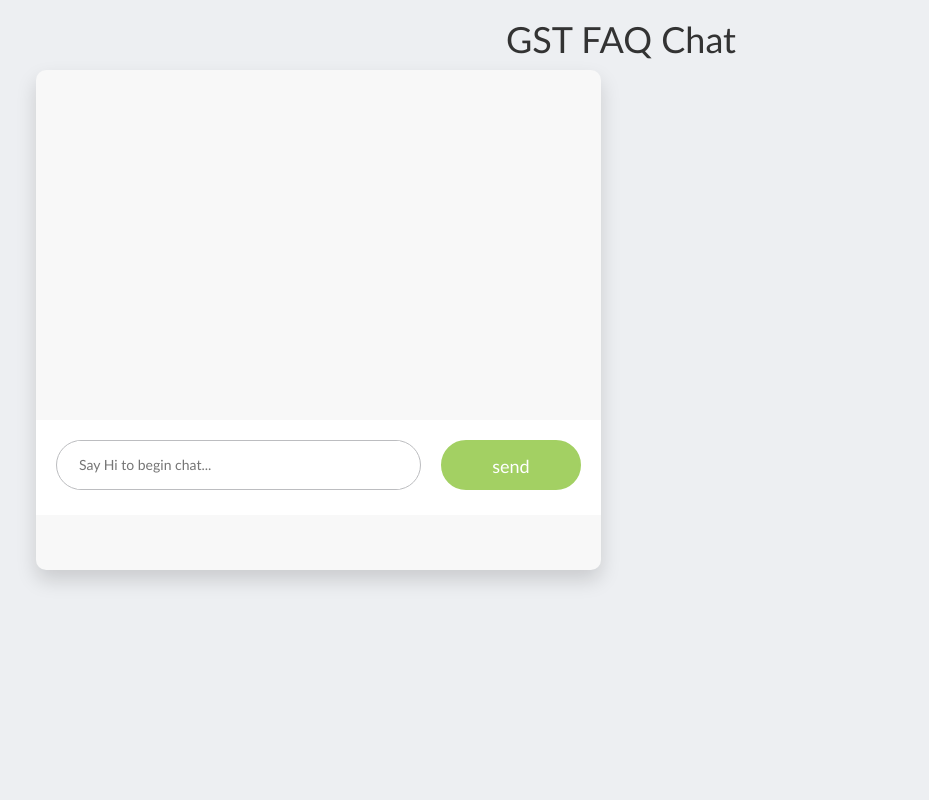
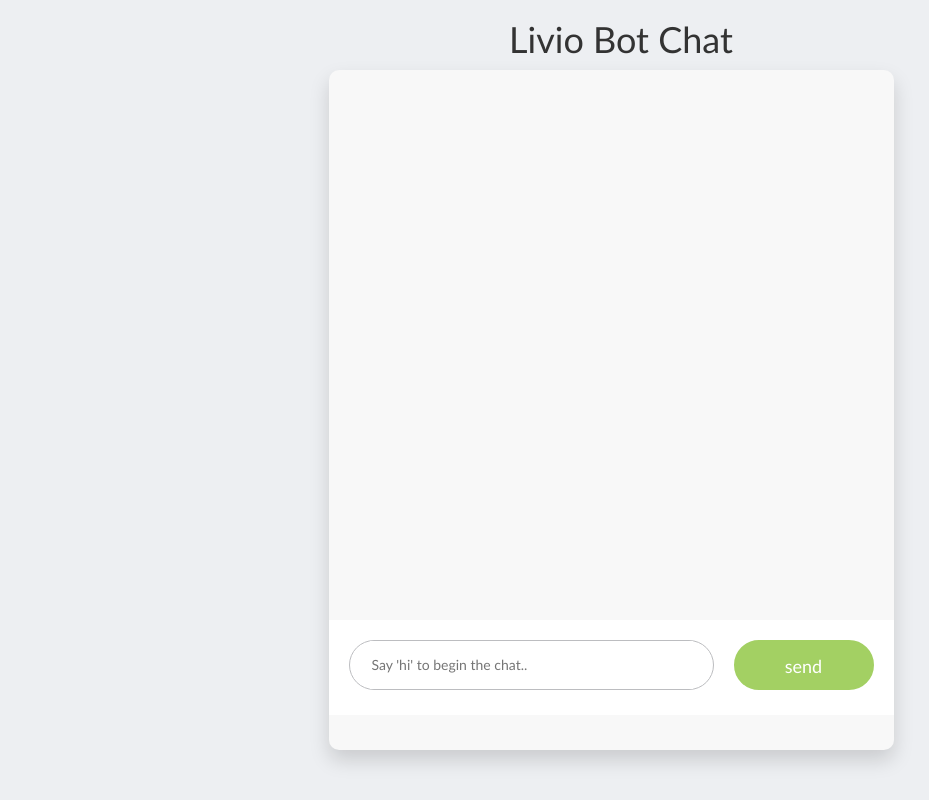
Before and after one commit to m3ngineer/livio-bot, a Flask app: page / in a window 1280 px wide. Shown: the whole page, without its empty margins (19-948 px from the left). Run offline with Flask 2, Linux system fonts and the light colour scheme; some libraries are stand-ins or nearby versions.

Commit message:
Minor format changes

```diff
--- /dev/null
+++ b/static/css/temporary.css
@@ -0,0 +1,16 @@
+.chat_window{
+	margin-left: 50%;
+	height: calc(100vh - 120px);
+}
+.messages{
+	height: calc(100vh - 250px);
+}
+
+.messages .message.left .text {
+    color: black !important;
+    font-weight: inherit;
+}
+
+#msg_input{
+    color: black;
+}
--- a/templates/base.html
+++ b/templates/base.html
@@ -17,7 +17,7 @@
 </head>
 
 <body>
-     <h1 align="center">GST FAQ Chat</h1>
+     <h1 align="center">Livio Bot Chat</h1>
     <div class="container">
         {% block content %}{% endblock %}
     </div>
--- a/templates/home.html
+++ b/templates/home.html
@@ -14,7 +14,7 @@
                 <ul class="messages"></ul>
                 <div class="bottom_wrapper clearfix">
                     <div class="message_input_wrapper">
-                        <input id="msg_input" class="message_input" placeholder="Say Hi to begin chat..." />
+                        <input id="msg_input" class="message_input" placeholder="Say 'hi' to begin the chat.." />
                     </div>
                     <div class="send_message">
                          <div class="text">send</div>
```
